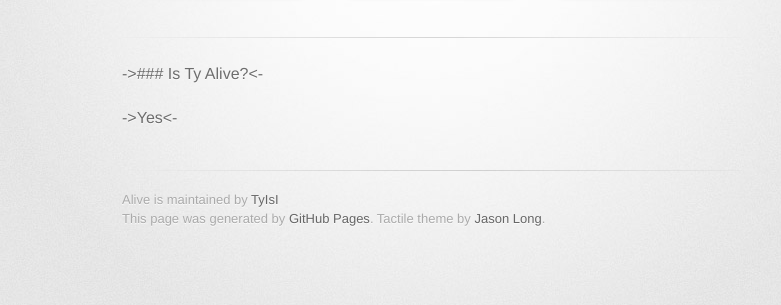
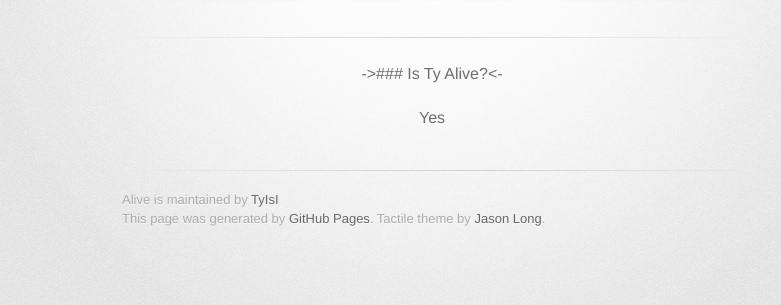
Before and after one commit to TyIsI/Alive, a plain HTML site: page index.html in a window 1280 px wide. Shown: the part 209-514 px from the top of the page, without its empty margins (208-989 px from the left). Drawn offline with Linux system fonts and the light colour scheme; a web font is replaced by a local one.

Commit message:
Update index.html

```diff
--- a/index.html
+++ b/index.html
@@ -31,9 +31,11 @@
         <hr>
 
         <section id="main_content">
+          <center>
           <p>-&gt;### Is Ty Alive?&lt;-</p>
 
-<p>-&gt;Yes&lt;-</p>
+<p>Yes</p>
+</center>
         </section>
 
         <footer>
```
